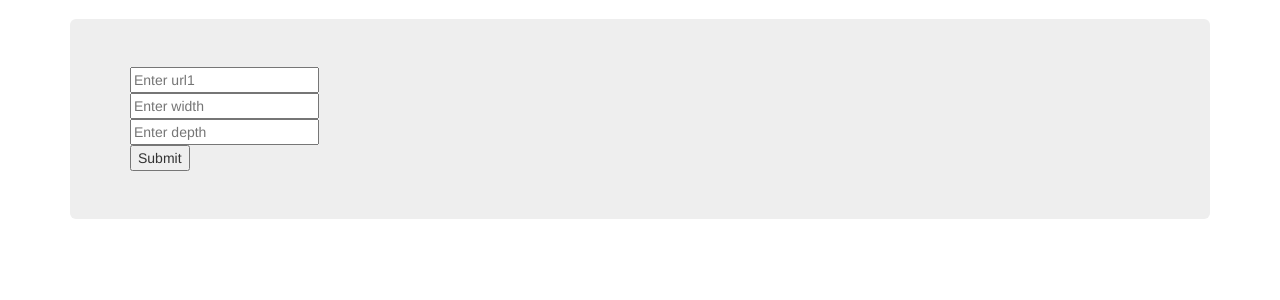
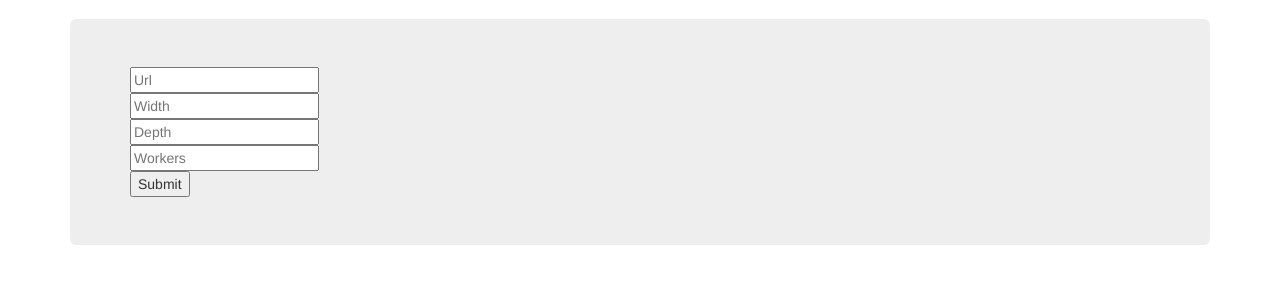
Before and after one commit to KurobaneYan/isp3, a Django app: page /add/ in a window 1280 px wide. Shown: the part 51-351 px from the top of the page. Run offline with Django 3.2, Linux system fonts and the light colour scheme; some libraries are stand-ins or nearby versions.

Commit message:
final changes v2

```diff
--- a/lab/templates/add.html
+++ b/lab/templates/add.html
@@ -48,11 +48,13 @@
 <div class="container" role="main">
     <div class="jumbotron">
         <form method="post">
-            <input name="url" id="url" placeholder="Enter url1"/>
+            <input name="url" id="url" placeholder="Url"/>
             <br>
-            <input name="width" id="width" placeholder="Enter width"/>
+            <input name="width" id="width" placeholder="Width"/>
             <br>
-            <input name="depth" id="depth" placeholder="Enter depth">
+            <input name="depth" id="depth" placeholder="Depth">
+            <br>
+            <input name="workers" id="workers" placeholder="Workers">
             <br>
             <input type="submit" value="Submit" />
             {% csrf_token %}
@@ -64,20 +66,6 @@
             <p>
                 url was: {{ url }}
             </p>
-            {% if url_list != none %}
-                <p>
-                    following urls was added:
-                </p>
-                <table id="url_list">
-                    {% for url in urls %}
-                        <tr>
-                            <td>
-                                {{ url }}
-                            </td>
-                        </tr>
-                    {% endfor %}
-                </table>
-            {% endif %}
         </div>
     </div>
     {% endif %}
--- a/lab/views.py
+++ b/lab/views.py
@@ -29,33 +29,26 @@ def add(request):
     url = post_result.get('url')
     depth = post_result.get('depth')
     width = post_result.get('width')
-    urls = set()
+    workers = post_result.get('workers')
 
-    # print('{} is {}'.format(depth, type(depth)))
-    # print('{} is {}'.format(url, type(url)))
-    # print('{} is {}'.format(width, type(width)))
-
-    if depth is None:
+    if depth is None or depth == '':
         depth = 1
 
-    if width is None:
-        width = 2
+    if width is None or width == '':
+        width = 1
+
+    if workers is None or workers == '':
+        workers = 4
 
     if url is not None:
-        print('Start crawling!')
-
         depth = int(depth)
         width = int(width)
+        workers = int(workers)
 
-        print('{} is {}'.format(depth, type(depth)))
-        print('{} is {}'.format(url, type(url)))
-        print('{} is {}'.format(width, type(width)))
-
-        crawler = lab.Crawler.Crawler(url, depth=depth, width=width)
+        crawler = lab.Crawler.Crawler(url, depth=depth, width=width, workers=workers)
         print(crawler)
-        urls = crawler.crawl()
+        crawler.crawl()
 
     return render(request, 'add.html', {
         'url': url,
-        'urls': urls,
     })
```
Also changed, not shown: lab/Crawler.py (+22 -19 lines), db.sqlite3.
